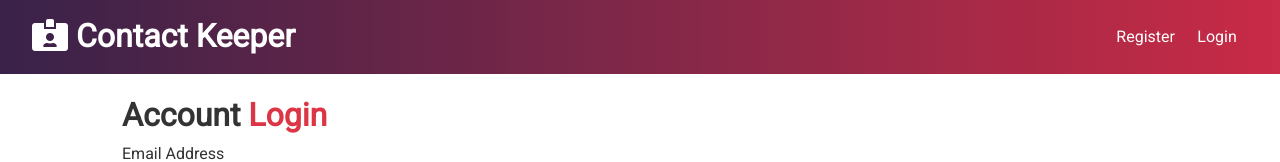
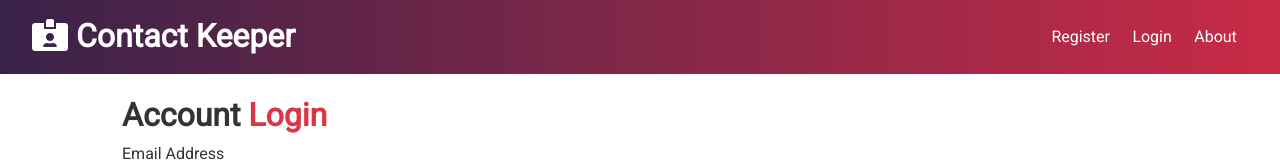
Before and after one commit to carolninganga/contact-keeper, a React (Create React App) app in the folder client/: page /login in a window 1280 px wide. Shown: the top 162 px of the page. Built offline with nearby package versions, Linux system fonts and the light colour scheme.

Commit message:
added to heroku

```diff
--- a/client/src/components/layouts/Navbar.js
+++ b/client/src/components/layouts/Navbar.js
@@ -35,6 +35,9 @@
             <li>
                 <Link to='/login'>Login</Link>
             </li>
+            <li>
+                <Link to='/about'>About</Link>
+            </li>
         </Fragment>
     );
 
```
